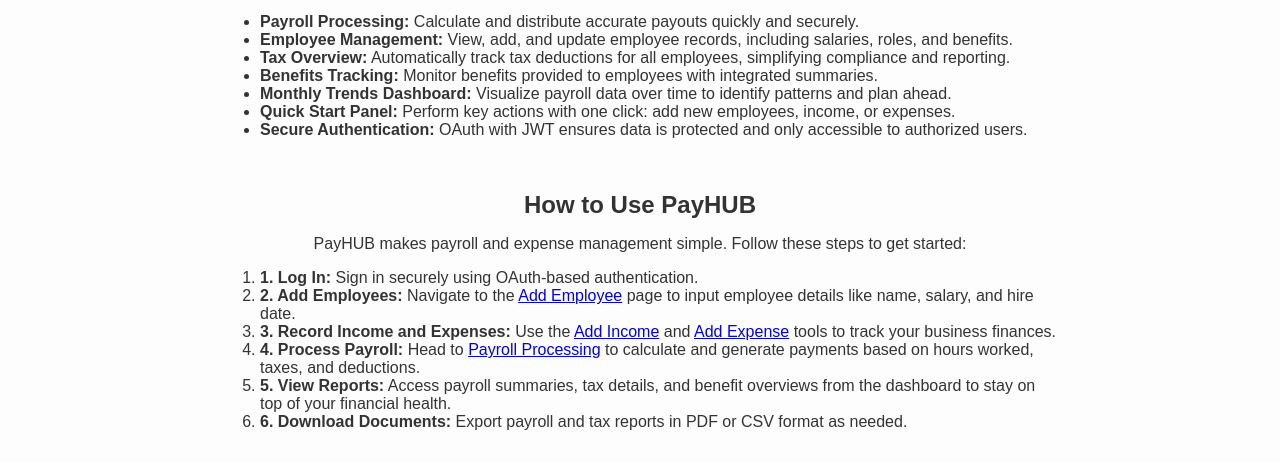
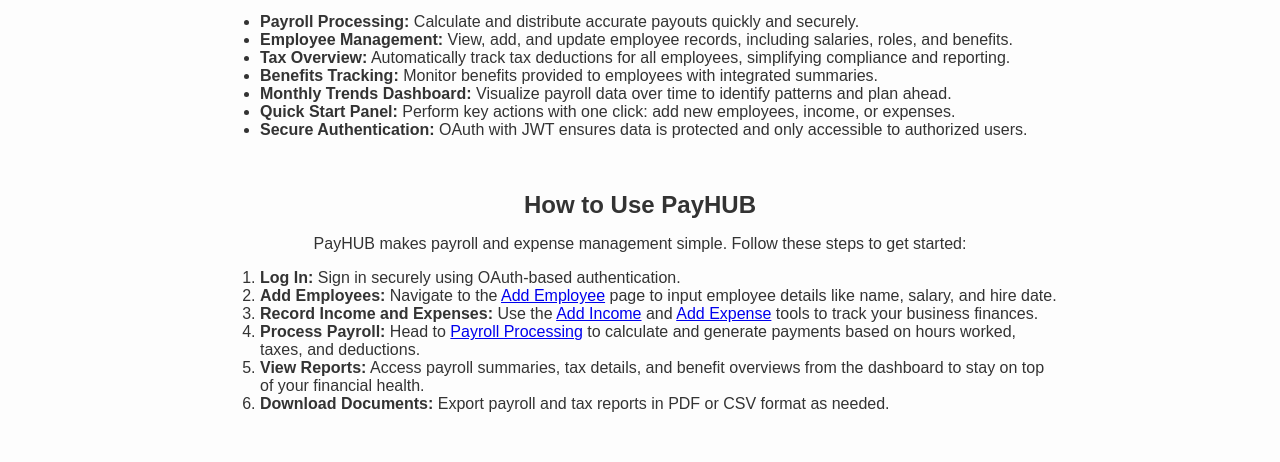
Before and after one commit to DHannon10/GarnetDevsWeb, a plain HTML site: page index.html in a window 1280 px wide. Shown: the part 716-1178 px from the top of the page. Drawn offline with Linux system fonts and the light colour scheme.

Commit message:
Add files via upload

```diff
--- a/index.html
+++ b/index.html
@@ -37,12 +37,12 @@
     <p>PayHUB makes payroll and expense management simple. Follow these steps to get started:</p>
 
     <ol style="text-align: left; max-width: 800px; margin: auto;">
-      <li><strong>1. Log In:</strong> Sign in securely using OAuth-based authentication.</li>
-      <li><strong>2. Add Employees:</strong> Navigate to the <a href="http://ec2-54-225-36-39.compute-1.amazonaws.com/add_employee/" target="_blank">Add Employee</a> page to input employee details like name, salary, and hire date.</li>
-      <li><strong>3. Record Income and Expenses:</strong> Use the <a href="http://ec2-54-225-36-39.compute-1.amazonaws.com/add_income/" target="_blank">Add Income</a> and <a href="http://ec2-54-225-36-39.compute-1.amazonaws.com/add_expense/" target="_blank">Add Expense</a> tools to track your business finances.</li>
-      <li><strong>4. Process Payroll:</strong> Head to <a href="http://ec2-54-225-36-39.compute-1.amazonaws.com/payroll/run/" target="_blank">Payroll Processing</a> to calculate and generate payments based on hours worked, taxes, and deductions.</li>
-      <li><strong>5. View Reports:</strong> Access payroll summaries, tax details, and benefit overviews from the dashboard to stay on top of your financial health.</li>
-      <li><strong>6. Download Documents:</strong> Export payroll and tax reports in PDF or CSV format as needed.</li>
+      <li><strong>Log In:</strong> Sign in securely using OAuth-based authentication.</li>
+      <li><strong>Add Employees:</strong> Navigate to the <a href="http://ec2-54-225-36-39.compute-1.amazonaws.com/add_employee/" target="_blank">Add Employee</a> page to input employee details like name, salary, and hire date.</li>
+      <li><strong>Record Income and Expenses:</strong> Use the <a href="http://ec2-54-225-36-39.compute-1.amazonaws.com/add_income/" target="_blank">Add Income</a> and <a href="http://ec2-54-225-36-39.compute-1.amazonaws.com/add_expense/" target="_blank">Add Expense</a> tools to track your business finances.</li>
+      <li><strong>Process Payroll:</strong> Head to <a href="http://ec2-54-225-36-39.compute-1.amazonaws.com/payroll/" target="_blank">Payroll Processing</a> to calculate and generate payments based on hours worked, taxes, and deductions.</li>
+      <li><strong>View Reports:</strong> Access payroll summaries, tax details, and benefit overviews from the dashboard to stay on top of your financial health.</li>
+      <li><strong>Download Documents:</strong> Export payroll and tax reports in PDF or CSV format as needed.</li>
     </ol>
   </section>
 
```
